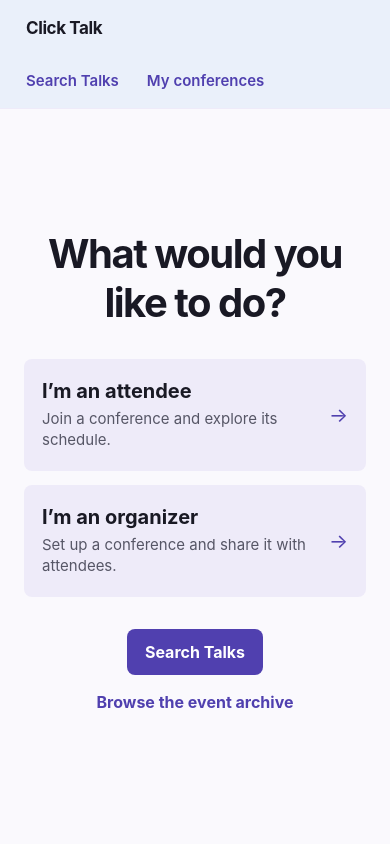
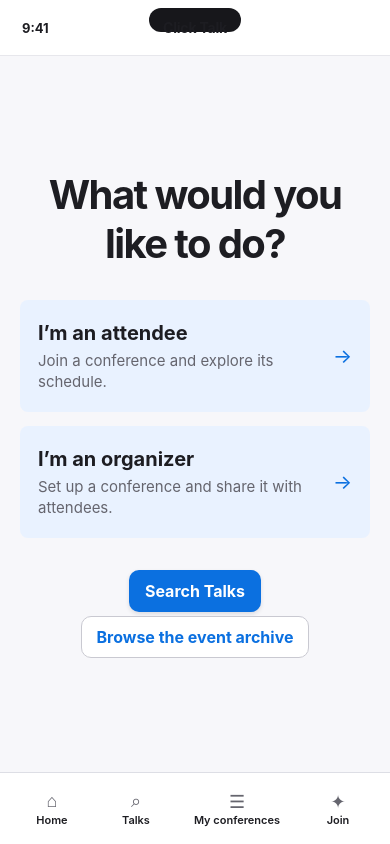
Before and after one commit to jacob-erard-professional/WeMakeDevs2026, a React Native app in the folder frontend/: screen / in a window 390 px wide. Built offline with nearby package versions, Linux system fonts and the light colour scheme; no server answers.

Commit message:
feat: add adaptive desktop and mobile app chrome

```diff
--- a/frontend/App.tsx
+++ b/frontend/App.tsx
@@ -340,7 +340,7 @@ export default function App() {
 }
 
 const layout = StyleSheet.create({
-  screen: { flex: 1, backgroundColor: colors.paper },
+  screen: { flex: 1, backgroundColor: colors.desktop },
   content: { maxWidth: 920, paddingVertical: 48, gap: 34 },
   scheduleContent: { maxWidth: 1100 },
   entry: { flexDirection: 'row', flexWrap: 'wrap', alignItems: 'flex-end', columnGap: 64, rowGap: 32 },
--- a/frontend/src/site/SiteShell.tsx
+++ b/frontend/src/site/SiteShell.tsx
@@ -6,25 +6,36 @@ import { colors, styles } from '../ui';
 import { paths } from './router';
 import type { Page } from './router';
 
-// Large page/section title with header semantics but without Heading's focus-on-mount, which is
-// reserved for the one heading that announces a screen change.
 export function SectionTitle({ children }: PropsWithChildren) {
   return <Text accessibilityRole="header" style={[styles.heading, styles.largeHeading]}>{children}</Text>;
 }
 
-// Shared page-width container.
 export function Container({ children, style }: PropsWithChildren<{ style?: object }>) {
-  return <View style={[shell.container, style]}>{children}</View>;
+  const { width } = useWindowDimensions();
+  return <View style={[shell.container, width < 640 && shell.mobileContainer, style]}>{children}</View>;
 }
 
-function NavLink({ title, current, onPress, brand }: { title: string; current: boolean; onPress: () => void; brand?: boolean }) {
+function NavLink({ title, current, onPress, icon, compact }: {
+  title: string; current: boolean; onPress: () => void; icon?: string; compact?: boolean;
+}) {
   const [focused, setFocused] = useState(false);
   return (
     <Pressable accessibilityRole="link" aria-current={current ? 'page' : undefined}
       onPress={onPress} onFocus={() => setFocused(true)} onBlur={() => setFocused(false)}
-      style={[shell.navLink, focused && shell.focused]}>
-      <Text style={[shell.navText, brand && shell.brand, current && !brand && shell.navCurrent]}>{title}</Text>
+      style={[shell.navLink, compact && shell.compactNavLink, current && shell.navCurrent, focused && shell.focused]}>
+      {icon ? <Text accessible={false} aria-hidden style={shell.navIcon}>{icon}</Text> : null}
+      <Text style={[shell.navText, compact && shell.compactNavText]}>{title}</Text>
     </Pressable>
+  );
+}
+
+function TrafficLights() {
+  return (
+    <View accessible accessibilityLabel="Click Talk window" style={shell.trafficLights}>
+      <View style={[shell.light, shell.close]} />
+      <View style={[shell.light, shell.minimize]} />
+      <View style={[shell.light, shell.maximize]} />
+    </View>
   );
 }
 
@@ -34,32 +45,51 @@ export function SiteShell({ page, navigate, scrollRef, children }: PropsWithChil
   scrollRef: RefObject<ComponentRef<typeof ScrollView> | null>;
 }>) {
   const { width } = useWindowDimensions();
-  const compact = width < 540;
+  const mobile = width < 640;
   const [viewportHeight, setViewportHeight] = useState(0);
 
   function go(target: Page) {
     navigate(paths[target]);
   }
 
+  const navigation = (
+    <>
+      <NavLink title="Home" icon="⌂" current={page === 'home'} onPress={() => go('home')} compact={mobile} />
+      <NavLink title="Talks" icon="⌕" current={page === 'talks'} onPress={() => go('talks')} compact={mobile} />
+      <NavLink title="My conferences" icon="☰" current={page === 'myConferences'} onPress={() => go('myConferences')} compact={mobile} />
+      <NavLink title="Join" icon="✦" current={page === 'join'} onPress={() => go('join')} compact={mobile} />
+    </>
+  );
+
   return (
-    <View style={shell.screen}>
-      <View role="navigation" style={shell.nav}>
-        <View style={shell.navRow}>
-          <NavLink title="Click Talk" brand current={page === 'home'} onPress={() => go('home')} />
-          <View style={shell.navActions}>
-            <NavLink title="Search Talks" current={page === 'talks'} onPress={() => go('talks')} />
-            <NavLink title="My conferences" current={page === 'myConferences'} onPress={() => go('myConferences')} />
-            {!compact ? <NavLink title="Join event" current={page === 'join'} onPress={() => go('join')} /> : null}
-          </View>
+    <View style={[shell.desktop, mobile && shell.mobileDesktop]}>
+      <View style={[shell.window, mobile && shell.phone]}>
+        <View style={[shell.titlebar, mobile && shell.phoneTitlebar]}>
+          {mobile ? <View accessible={false} style={shell.dynamicIsland} /> : <TrafficLights />}
+          <Text style={shell.windowTitle}>Click Talk</Text>
+          {!mobile ? <Text style={shell.titlebarHint}>Your conference companion</Text> : <Text style={shell.phoneTime}>9:41</Text>}
         </View>
+        <View style={shell.appBody}>
+          {!mobile ? (
+            <View role="navigation" style={shell.sidebar}>
+              <Text style={shell.sidebarBrand}>Conference
+Connections</Text>
+              <Text style={shell.sidebarLabel}>Navigate</Text>
+              <View style={shell.navList}>{navigation}</View>
+              <View style={shell.sidebarFooter}>
+                <Text style={shell.sidebarFooterText}>Made for the people in the room.</Text>
+              </View>
+            </View>
+          ) : null}
+          <ScrollView ref={scrollRef} keyboardShouldPersistTaps="handled"
+            onLayout={(event) => setViewportHeight(event.nativeEvent.layout.height)}
+            contentContainerStyle={[shell.body, mobile && shell.mobileBody]}>
+            <View style={[{ minHeight: viewportHeight }, page === 'home' && shell.home]}>{children}</View>
+            {!mobile ? <Footer onNavigate={go} /> : null}
+          </ScrollView>
+        </View>
+        {mobile ? <View role="navigation" style={shell.tabBar}>{navigation}</View> : null}
       </View>
-
-      <ScrollView ref={scrollRef} keyboardShouldPersistTaps="handled"
-        onLayout={(event) => setViewportHeight(event.nativeEvent.layout.height)}
-        contentContainerStyle={shell.body}>
-        <View style={[{ minHeight: viewportHeight }, page === 'home' && shell.home]}>{children}</View>
-        <Footer onNavigate={go} />
-      </ScrollView>
     </View>
   );
 }
@@ -67,29 +97,52 @@ export function SiteShell({ page, navigate, scrollRef, children }: PropsWithChil
 function Footer({ onNavigate }: { onNavigate: (page: Page) => void }) {
   return (
     <View role="contentinfo" style={shell.footer}>
-      <Container>
-        <View style={shell.footerLinks}>
-          <NavLink title="Home" current={false} onPress={() => onNavigate('home')} />
-          <NavLink title="Event archive" current={false} onPress={() => onNavigate('events')} />
-        </View>
-      </Container>
+      <Text style={shell.footerText}>Designed for a better conference day.</Text>
+      <Pressable accessibilityRole="link" onPress={() => onNavigate('events')} style={shell.footerLink}>
+        <Text style={shell.footerLinkText}>Event archive →</Text>
+      </Pressable>
     </View>
   );
 }
 
 const shell = StyleSheet.create({
-  screen: { flex: 1, backgroundColor: colors.paper },
-  nav: { backgroundColor: colors.chrome, paddingHorizontal: 16, paddingVertical: 6, borderBottomWidth: 1, borderBottomColor: colors.pale },
-  navRow: { width: '100%', maxWidth: 1180, alignSelf: 'center', flexDirection: 'row', alignItems: 'center', justifyContent: 'space-between', columnGap: 16, flexWrap: 'wrap', rowGap: 8 },
-  navActions: { flexDirection: 'row', alignItems: 'center', columnGap: 8 },
-  navLink: { paddingHorizontal: 10, paddingVertical: 10, borderRadius: 8, minHeight: 44, justifyContent: 'center' },
-  navText: { color: colors.accent, fontSize: 15, fontWeight: '600' },
-  navCurrent: { textDecorationLine: 'underline' },
-  brand: { color: colors.ink, fontSize: 17, fontWeight: '700', letterSpacing: -0.4 },
+  desktop: { flex: 1, backgroundColor: colors.desktop, padding: 28 },
+  mobileDesktop: { backgroundColor: colors.paper, padding: 0 },
+  window: { flex: 1, maxWidth: 1440, width: '100%', alignSelf: 'center', overflow: 'hidden', backgroundColor: colors.paper, borderRadius: 16, borderWidth: 1, borderColor: '#BEC0C9', shadowColor: colors.shadow, shadowOpacity: 0.25, shadowRadius: 30, shadowOffset: { width: 0, height: 14 }, elevation: 12 },
+  phone: { maxWidth: 560, borderRadius: 0, borderWidth: 0, shadowOpacity: 0 },
+  titlebar: { height: 48, flexDirection: 'row', alignItems: 'center', paddingHorizontal: 18, backgroundColor: '#F4F4F6', borderBottomWidth: 1, borderBottomColor: '#D3D3DA' },
+  phoneTitlebar: { height: 56, justifyContent: 'center', backgroundColor: colors.white, borderBottomColor: '#E7E7EC' },
+  trafficLights: { flexDirection: 'row', gap: 8, width: 136 },
+  light: { width: 12, height: 12, borderRadius: 6, borderWidth: 1, borderColor: 'rgba(0,0,0,0.12)' },
+  close: { backgroundColor: '#FF5F57' },
+  minimize: { backgroundColor: '#FEBC2E' },
+  maximize: { backgroundColor: '#28C840' },
+  windowTitle: { flex: 1, color: colors.ink, fontWeight: '700', fontSize: 14, textAlign: 'center', letterSpacing: -0.2 },
+  titlebarHint: { width: 136, color: colors.muted, fontSize: 12, textAlign: 'right' },
+  dynamicIsland: { position: 'absolute', top: 8, width: 92, height: 24, borderRadius: 14, backgroundColor: '#17171B' },
+  phoneTime: { position: 'absolute', left: 22, color: colors.ink, fontSize: 13, fontWeight: '700' },
+  appBody: { flex: 1, flexDirection: 'row' },
+  sidebar: { width: 218, padding: 22, backgroundColor: '#F0F0F4', borderRightWidth: 1, borderRightColor: '#D9D9E0' },
+  sidebarBrand: { color: colors.ink, fontSize: 18, fontWeight: '800', letterSpacing: -0.7, lineHeight: 21, marginBottom: 42 },
+  sidebarLabel: { color: colors.muted, fontSize: 11, fontWeight: '700', letterSpacing: 0.5, textTransform: 'uppercase', marginBottom: 8 },
+  navList: { gap: 4 },
+  navLink: { minHeight: 42, flexDirection: 'row', alignItems: 'center', columnGap: 10, paddingHorizontal: 10, borderRadius: 9 },
+  navCurrent: { backgroundColor: colors.white },
+  navIcon: { width: 18, color: colors.muted, fontSize: 18, textAlign: 'center' },
+  navText: { color: colors.ink, fontSize: 15, fontWeight: '600' },
+  sidebarFooter: { marginTop: 'auto', paddingTop: 18, borderTopWidth: 1, borderTopColor: '#D9D9E0' },
+  sidebarFooterText: { color: colors.muted, fontSize: 12, lineHeight: 17 },
   focused: { outlineColor: colors.accent, outlineWidth: 2, outlineOffset: 2, outlineStyle: 'solid' },
   body: { flexGrow: 1 },
+  mobileBody: { paddingBottom: 0 },
   home: { justifyContent: 'center' },
-  container: { width: '100%', maxWidth: 1180, alignSelf: 'center', paddingHorizontal: 24 },
-  footer: { backgroundColor: colors.chrome, paddingVertical: 16, borderTopWidth: 1, borderTopColor: colors.pale },
-  footerLinks: { flexDirection: 'row', flexWrap: 'wrap', columnGap: 8, rowGap: 4, marginLeft: -10 },
+  container: { width: '100%', maxWidth: 1180, alignSelf: 'center', paddingHorizontal: 40 },
+  mobileContainer: { paddingHorizontal: 20 },
+  footer: { marginTop: 48, paddingVertical: 22, paddingHorizontal: 40, flexDirection: 'row', alignItems: 'center', justifyContent: 'space-between', borderTopWidth: 1, borderTopColor: '#DEDEE5' },
+  footerText: { color: colors.muted, fontSize: 13 },
+  footerLink: { paddingVertical: 8 },
+  footerLinkText: { color: colors.accent, fontSize: 14, fontWeight: '700' },
+  tabBar: { height: 72, flexDirection: 'row', justifyContent: 'space-around', alignItems: 'center', paddingHorizontal: 10, backgroundColor: 'rgba(255,255,255,0.97)', borderTopWidth: 1, borderTopColor: '#DDDEE5' },
+  compactNavLink: { minWidth: 68, minHeight: 54, justifyContent: 'center', alignItems: 'center', flexDirection: 'column', rowGap: 1, paddingHorizontal: 8 },
+  compactNavText: { fontSize: 11 },
 });
--- a/frontend/src/ui.tsx
+++ b/frontend/src/ui.tsx
@@ -4,15 +4,17 @@ import { Platform, Pressable, StyleSheet, Text, TextInput, View } from 'react-na
 import type { StyleProp, TextInputProps, TextStyle } from 'react-native';
 
 export const colors = {
-  ink: '#191924',
-  muted: '#565666',
-  paper: '#FAF9FD',
-  chrome: '#EAF0FA',
+  ink: '#1D1D22',
+  muted: '#65656E',
+  paper: '#F7F7FA',
+  chrome: '#ECECF1',
   white: '#FFFFFF',
-  accent: '#5040AF',
-  pale: '#EEEBF9',
-  line: '#8B849E',
-  error: '#922D24',
+  accent: '#0B70E0',
+  pale: '#E9F2FF',
+  line: '#C9C9D1',
+  error: '#C12B21',
+  desktop: '#D6D7DE',
+  shadow: '#1B1C26',
 };
 
 export function Label({ children }: PropsWithChildren) {
@@ -120,21 +122,21 @@ export function Message({ children, error }: PropsWithChildren<{ error?: boolean
 
 export const styles = StyleSheet.create({
   stack: { gap: 18 },
-  row: { flexDirection: 'row', flexWrap: 'wrap', alignItems: 'center', columnGap: 18, rowGap: 4 },
-  label: { color: colors.accent, fontSize: 14, fontWeight: '700', letterSpacing: 0.3 },
+  row: { flexDirection: 'row', flexWrap: 'wrap', alignItems: 'center', columnGap: 14, rowGap: 8 },
+  label: { color: colors.accent, fontSize: 13, fontWeight: '700', letterSpacing: 0.45, textTransform: 'uppercase' },
   copy: { color: colors.muted, fontSize: 16, lineHeight: 24 },
-  heading: { color: colors.ink, fontSize: 23, fontWeight: '600', letterSpacing: -0.35 },
-  largeHeading: { fontSize: 40, fontWeight: '700', letterSpacing: -1.5 },
+  heading: { color: colors.ink, fontSize: 23, fontWeight: '700', letterSpacing: -0.5 },
+  largeHeading: { fontSize: 40, fontWeight: '700', letterSpacing: -1.6 },
   section: { width: '100%', maxWidth: 650, gap: 18 },
   field: { gap: 7 },
   fieldLabel: { color: colors.ink, fontWeight: '600', fontSize: 16 },
-  input: { minHeight: 48, borderBottomWidth: 1, borderColor: colors.line, padding: 12, color: colors.ink, backgroundColor: colors.pale, fontSize: 16, borderTopLeftRadius: 6, borderTopRightRadius: 6 },
+  input: { minHeight: 48, borderWidth: 1, borderColor: colors.line, padding: 12, color: colors.ink, backgroundColor: colors.white, fontSize: 16, borderRadius: 10 },
   multiline: { minHeight: 96, textAlignVertical: 'top' },
-  button: { minHeight: 46, justifyContent: 'center', paddingHorizontal: 18, paddingVertical: 10, backgroundColor: colors.accent, borderRadius: 8, alignSelf: 'flex-start', maxWidth: '100%' },
+  button: { minHeight: 42, justifyContent: 'center', paddingHorizontal: 16, paddingVertical: 9, backgroundColor: colors.accent, borderRadius: 10, alignSelf: 'flex-start', maxWidth: '100%', shadowColor: colors.shadow, shadowOpacity: 0.12, shadowRadius: 4, shadowOffset: { width: 0, height: 2 }, elevation: 2 },
   buttonText: { color: colors.white, fontWeight: '700', fontSize: 16 },
-  secondary: { backgroundColor: 'transparent', paddingHorizontal: 0, borderRadius: 0 },
+  secondary: { backgroundColor: colors.white, paddingHorizontal: 14, borderWidth: 1, borderColor: colors.line, shadowOpacity: 0 },
   secondaryText: { color: colors.accent },
-  selectedText: { textDecorationLine: 'underline' },
+  selectedText: { color: colors.accent },
   focused: { outlineColor: colors.ink, outlineWidth: 2, outlineOffset: 2, outlineStyle: 'solid' },
   dimmed: { opacity: 0.72 },
   message: { fontSize: 16, lineHeight: 22, color: colors.ink },
```
